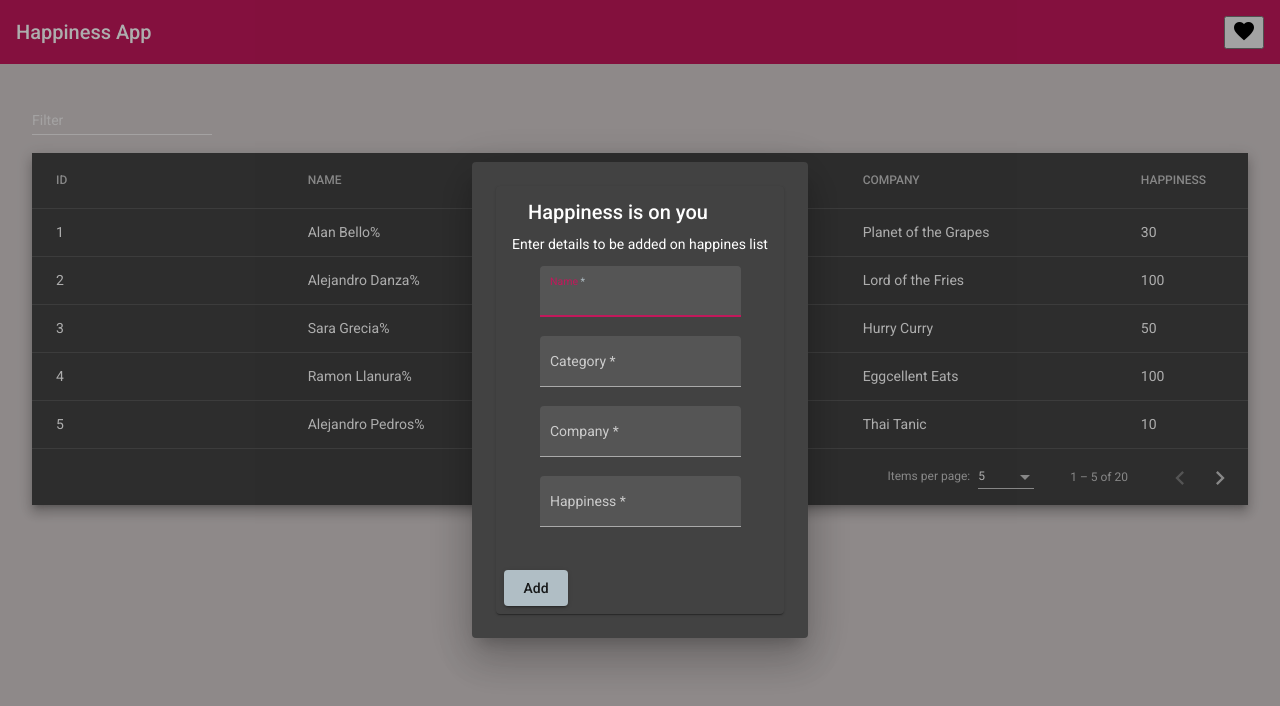
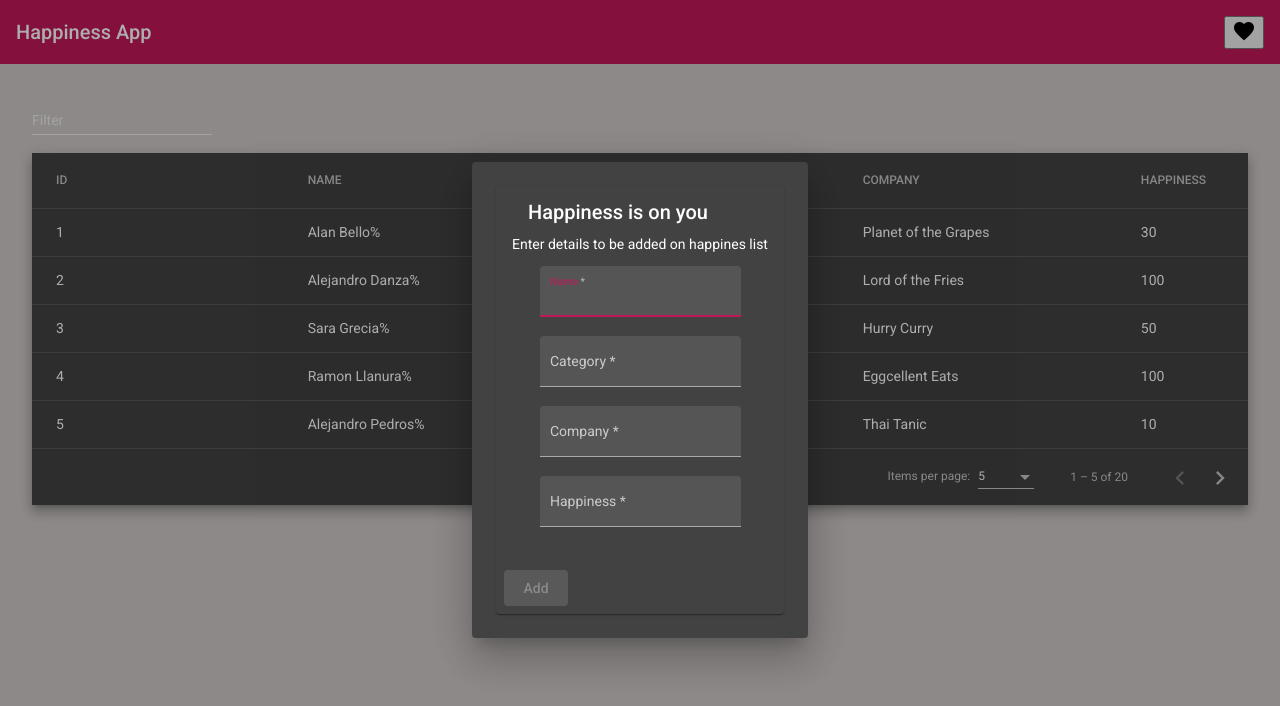
Before and after one commit to JoseMMorales/Happiness-App-Standalone, an Angular app: page /home in a window 1280 px wide. Both pictures are taken after a click on the button "favorite". Shown: the top 706 px of the page. Built offline with nearby package versions, Linux system fonts and the light colour scheme.

Commit message:
Disable button in person form and change formControlName to render in table level of happiness

```diff
--- a/src/app/components/person-modal/person-modal.component.html
+++ b/src/app/components/person-modal/person-modal.component.html
@@ -19,12 +19,17 @@
       </mat-form-field>
       <mat-form-field appearance="fill">
         <mat-label>Happiness</mat-label>
-        <input matInput formControlName="happiness" />
+        <input matInput formControlName="levelOfHappiness" />
       </mat-form-field>
     </form>
   </mat-card-content>
   <mat-card-actions>
-    <button mat-raised-button (click)="closeDialog()" color="accent">
+    <button
+      [disabled]="form.invalid"
+      mat-raised-button
+      (click)="closeDialog()"
+      color="accent"
+    >
       Add
     </button>
   </mat-card-actions>
--- a/src/app/components/person-modal/person-modal.component.ts
+++ b/src/app/components/person-modal/person-modal.component.ts
@@ -50,7 +50,7 @@ export class PersonModalComponent implements OnInit {
         name: ['', Validators.required],
         category: ['', Validators.required],
         company: ['', Validators.required],
-        happiness: ['', Validators.required],
+        levelOfHappiness: ['', Validators.required],
       });
     }
   }
```
